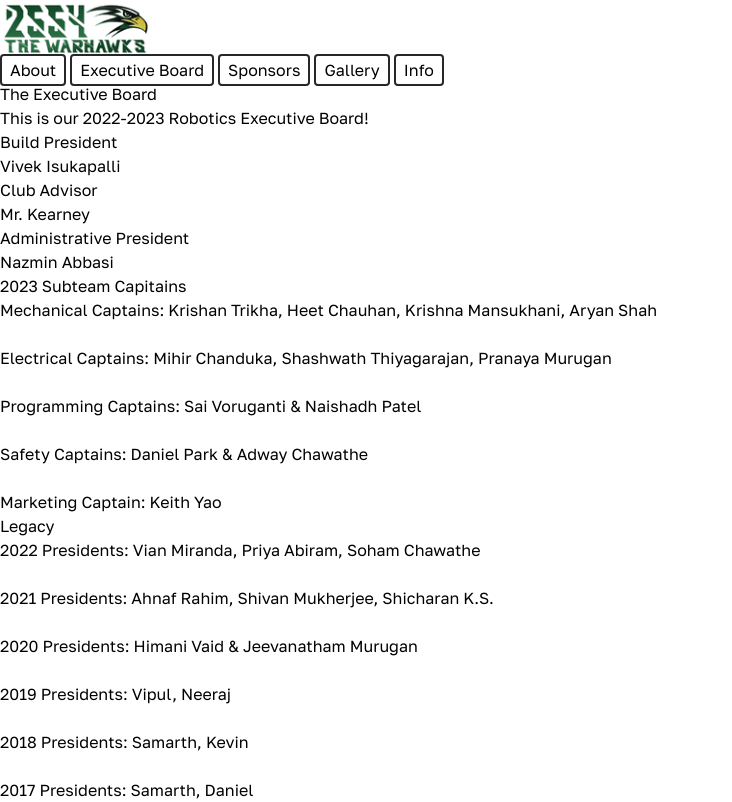
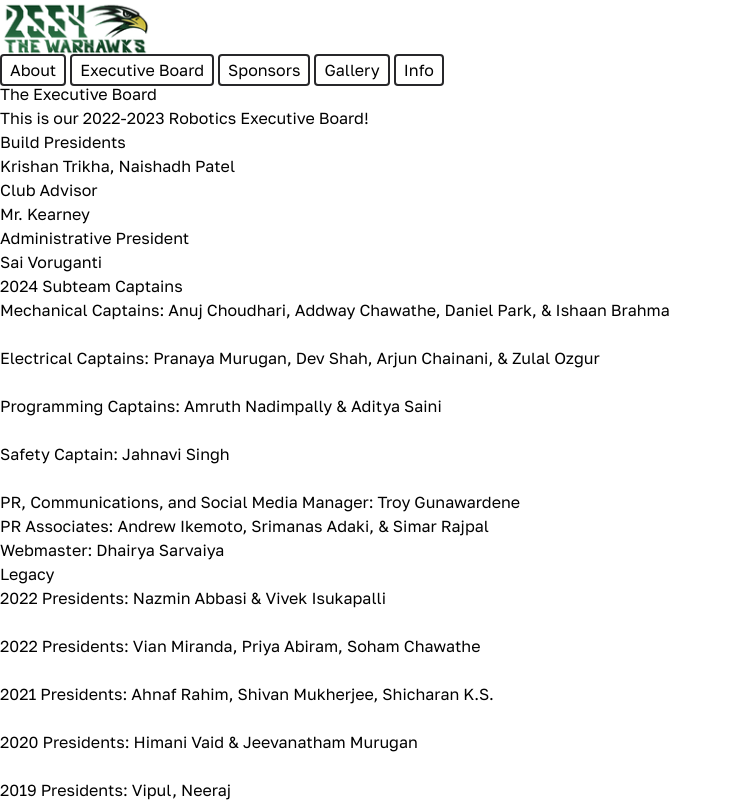
Before and after one commit to Team2554/JPSRobotics2554Website, a SvelteKit app: page /executive-board in a window 1280 px wide. Shown: the top 802 px of the page, without its empty margins (0-732 px from the left). Built offline with nearby package versions, Linux system fonts and the light colour scheme.

Commit message:
New eboard

```diff
--- a/src/routes/executive-board/+page.svelte
+++ b/src/routes/executive-board/+page.svelte
@@ -8,8 +8,8 @@
 	<div class="border border-green-800 mt-6 rounded" />
 	<div class="grid grid-cols-3 text-white mt-5">
 		<div>
-			<h3 class="text-3xl uppercase font-bold">Build President</h3>
-			<p class="text-2xl mt-4">Vivek Isukapalli</p>
+			<h3 class="text-3xl uppercase font-bold">Build Presidents</h3>
+			<p class="text-2xl mt-4">Krishan Trikha, Naishadh Patel</p>
 		</div>
 		<div>
 			<h3 class="text-3xl uppercase font-bold">Club Advisor</h3>
@@ -17,37 +17,41 @@
 		</div>
 		<div>
 			<h3 class="text-3xl uppercase font-bold">Administrative President</h3>
-			<p class="text-2xl mt-4">Nazmin Abbasi</p>
+			<p class="text-2xl mt-4">Sai Voruganti</p>
 		</div>
 	</div>
 </div>
 
 <h2 class="uppercase text-center text-4xl font-medium text-green-900 mt-10">
-	2023 Subteam Capitains
+	2024 Subteam Captains
 </h2>
 
 <div class="max-w-5xl mx-auto pt-2">
 	<div class="text-center mt-7 text-2xl">
 		<p>
-			<span class="font-semibold">Mechanical Captains:</span> Krishan Trikha, Heet Chauhan, Krishna Mansukhani,
-			Aryan Shah
+			<span class="font-semibold">Mechanical Captains:</span> Anuj Choudhari, Addway Chawathe, Daniel Park, & Ishaan Brahma
 		</p>
 		<br />
 		<p>
-			<span class="font-semibold">Electrical Captains:</span> Mihir Chanduka, Shashwath Thiyagarajan,
-			Pranaya Murugan
+			<span class="font-semibold">Electrical Captains:</span> Pranaya Murugan, Dev Shah, Arjun Chainani, & Zulal Ozgur
 		</p>
 		<br />
 		<p>
-			<span class="font-semibold">Programming Captains:</span> Sai Voruganti & Naishadh Patel
+			<span class="font-semibold">Programming Captains:</span> Amruth Nadimpally & Aditya Saini
 		</p>
 		<br />
 		<p>
-			<span class="font-semibold">Safety Captains:</span> Daniel Park & Adway Chawathe
+			<span class="font-semibold">Safety Captain:</span> Jahnavi Singh
 		</p>
 		<br />
 		<p>
-			<span class="font-semibold">Marketing Captain:</span> Keith Yao
+			<span class="font-semibold">PR, Communications, and Social Media Manager:</span> Troy Gunawardene
+		</p>
+		<p>
+			<span class="font-semibold">PR Associates:</span> Andrew Ikemoto, Srimanas Adaki, & Simar Rajpal
+		</p>
+		<p>
+			<span class="font-semibold">Webmaster:</span> Dhairya Sarvaiya
 		</p>
 	</div>
 </div>
@@ -57,6 +61,10 @@
 <div class="pt-2 pb-10 mt-12 bg-amber-400">
 	<h2 class="uppercase text-center text-4xl font-medium text-green-900 mt-10">Legacy</h2>
 	<div class="text-center mt-7 text-2xl">
+		<p>
+			<span class="font-semibold">2022 Presidents:</span> Nazmin Abbasi & Vivek Isukapalli
+		</p>
+		<br />
 		<p>
 			<span class="font-semibold">2022 Presidents:</span> Vian Miranda, Priya Abiram, Soham Chawathe
 		</p>
```
